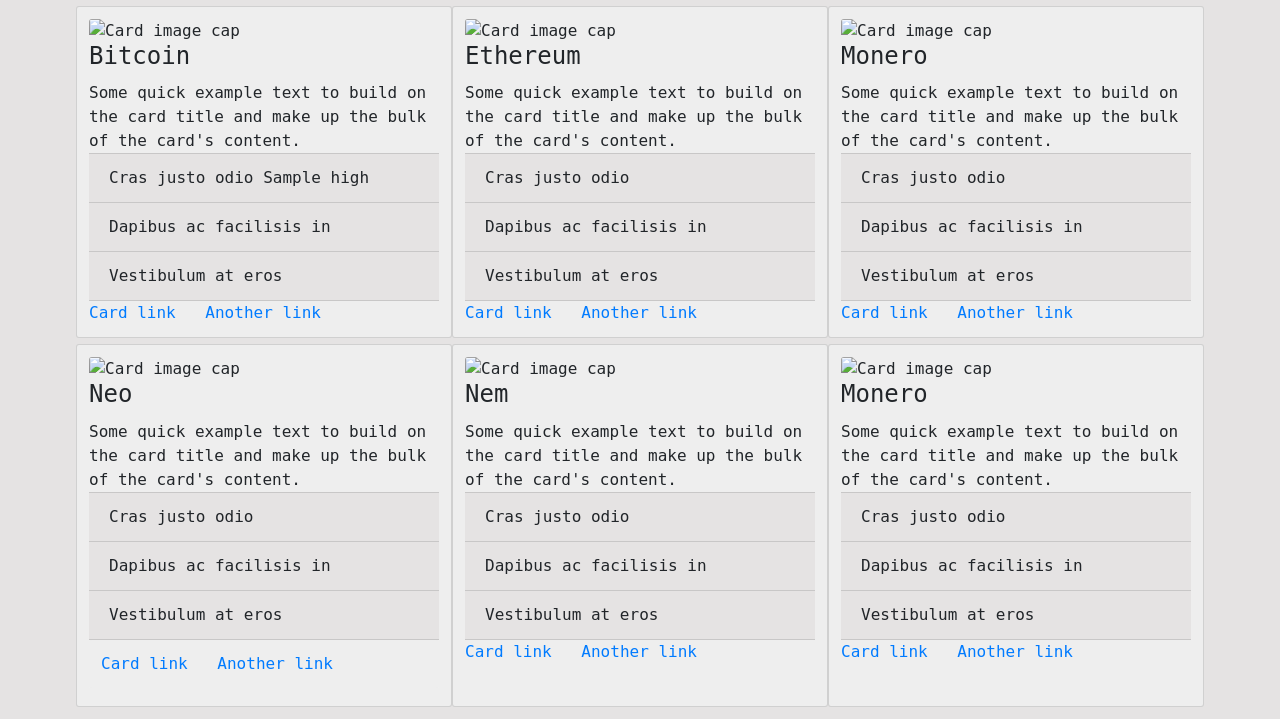
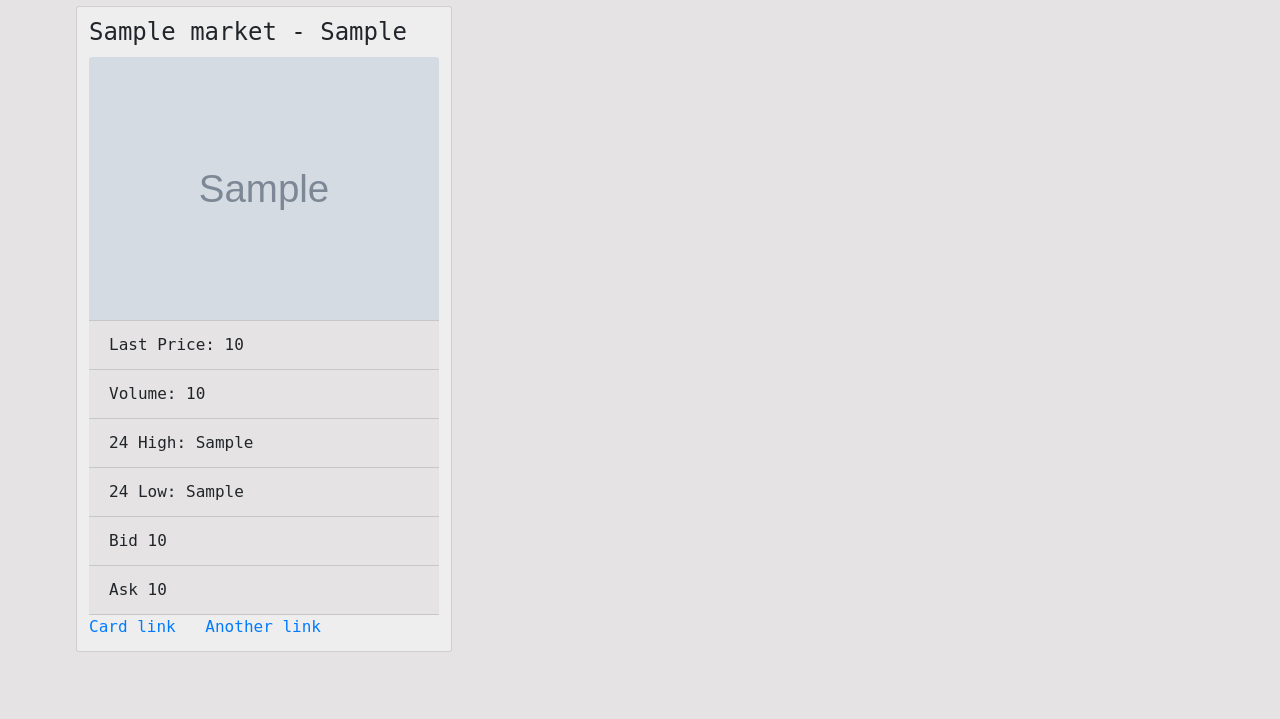
Before and after one commit to ahmermalik/Crypto_Currency_Project, a Python web app: template dashboard/templates/index.html in a window 1280 px wide. Shown: the part 96-815 px from the top of the page. After the commit the page ends 748 px from the top, so only its background shows below. Run offline with Jinja, Linux system fonts and the light colour scheme; the template is opened without the code that fills it: most values are stand-ins (such as "Sample title", 1, 10 or a date in 2020); grey boxes marked "Sample" are stand-in pictures; some libraries are stand-ins or nearby versions; some web fonts are replaced.

Commit message:
Update: MainHandler

```diff
--- a/app.py
+++ b/app.py
@@ -34,8 +34,9 @@ class TemplateHandler(tornado.web.RequestHandler):
 
 class MainHandler(TemplateHandler):
     def get(self):
-        currencies = Market.select().order_by(Currency.volume).limit(6)
-        self.render_template("index.html", {'currencies': currencies})
+        bitcoin = Currency.select().where(Currency.coin_pair == "USDT-BTC").get()
+        markets = Market.select().join(Currency).where(Currency.id == Market.currency_id).order_by(Currency.volume.desc()).limit(6)
+        self.render_template("index.html", {'markets': markets, "bitcoin": bitcoin})
 
     def post(self):
         url = "https://bittrex.com/api/v1.1/public/getmarketsummary"
--- a/dashboard/templates/index.html
+++ b/dashboard/templates/index.html
@@ -6,23 +6,27 @@
 <div class="wrapper">
   <div class="row databox entry-content">
 
-    <div class="col-lg-4 col-md-6 col-xs-12 card expose" style="width: 20rem;">
-      <img class="card-img-top" src="" alt="Card image cap">
+    {% for market in markets %}
+    <div class="col-lg-4 col-md-6 col-xs-12 card expose">
       <div class="card-block">
-        <h4 class="card-title">Bitcoin</h4>
-        <p class="card-text">Some quick example text to build on the card title and make up the bulk of the card's content.</p>
+        <h4 class="card-title">{{market.coin_name}} - {{market.coin_pair}}</h4>
+        <img class="card-img-top" src="{{market.coin_logo}}" alt="{{market.coin_pair}}">
       </div>
       <ul class="list-group list-group-flush">
-        <li class="list-group-item">Cras justo odio {% if data %}{{ data.result[0].High }}{% endif %}</li>
-        <li class="list-group-item">Dapibus ac facilisis in</li>
-        <li class="list-group-item">Vestibulum at eros</li>
+        <li class="list-group-item">Last Price: {{market.currency.last_price}}</li>
+        <li class="list-group-item">Volume: {{(market.currency.base_volume * bitcoin.last_price)}}</li>
+        <li class="list-group-item">24 High: {{market.currency.day_high}}</li>
+        <li class="list-group-item">24 Low: {{market.currency.day_low}}</li>
+        <li class="list-group-item">Bid {{market.currency.bid_price}}</li>
+        <li class="list-group-item">Ask {{market.currency.ask_price}}</li>
       </ul>
       <div class="card-block">
         <a href="#" class="card-link">Card link</a>
         <a href="#" class="card-link">Another link</a>
       </div>
     </div>
-
+  {% endfor %}
+<!--
     <div class="col-lg-4 col-md-6 col-xs-12 card expose" style="width: 20rem;">
       <img class="card-img-top" src="" alt="Card image cap">
       <div class="card-block">
@@ -56,12 +60,6 @@
         <a href="#" class="card-link">Another link</a>
       </div>
     </div>
-
-  <!-- </div>
-</div> -->
-
-  <!-- <div class="wrapper">
-  <div class="row databox entry-content"> -->
 
     <div class="col-lg-4 col-md-6 col-xs-12 card expose" style="width: 20rem;">
       <img class="card-img-top" src="" alt="Card image cap">
@@ -112,10 +110,8 @@
         <a href="#" class="card-link">Card link</a>
         <a href="#" class="card-link">Another link</a>
       </div>
-    </div>
+    </div> -->
 
-    <!-- </div>
-  </div> -->
   </div>
 </div>
 {% endblock %}
--- a/fetch_data.py
+++ b/fetch_data.py
@@ -82,6 +82,7 @@ def currency_update():
                                 open_sell=open_sell,
                                 prev_day=prev_day).where(Currency.coin_pair == coin_pair).execute()
 
+        print("Paused for 900 seconds")
         time.sleep(900)
 
 currency_update()
```
